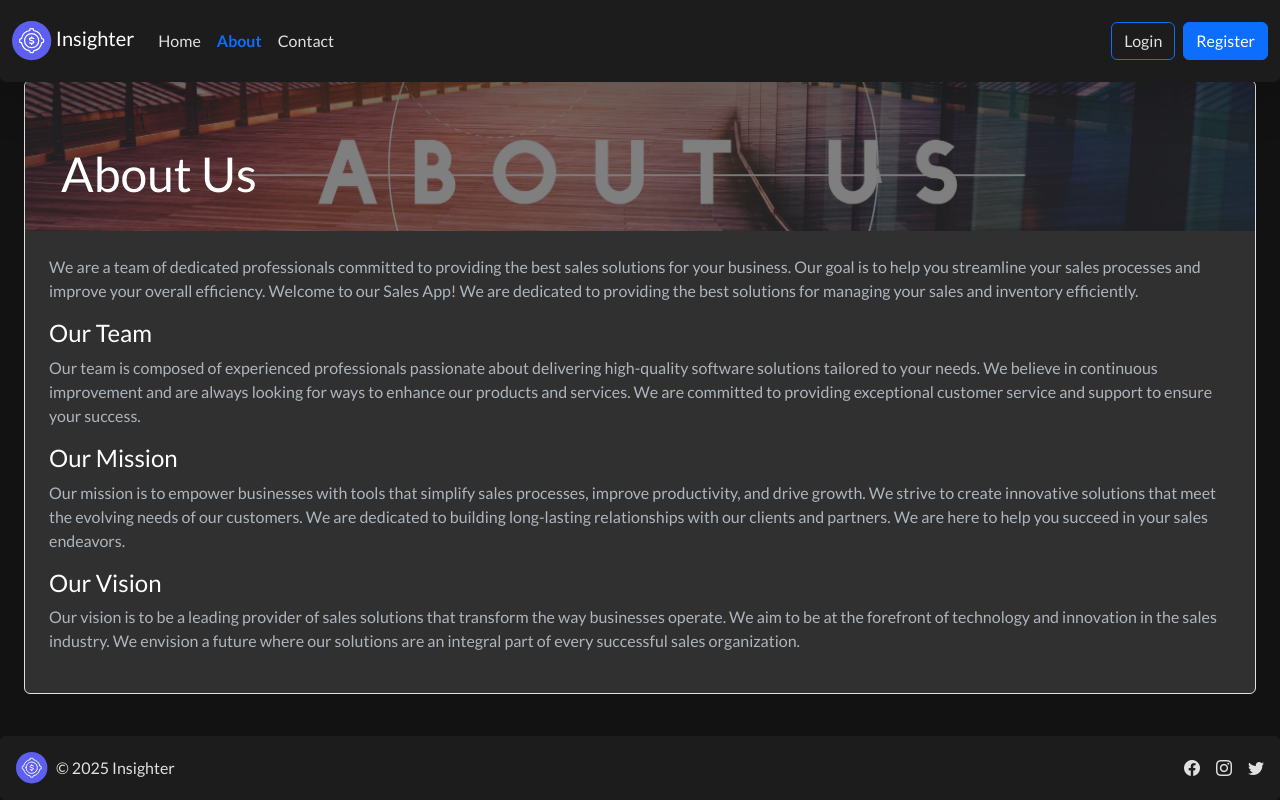
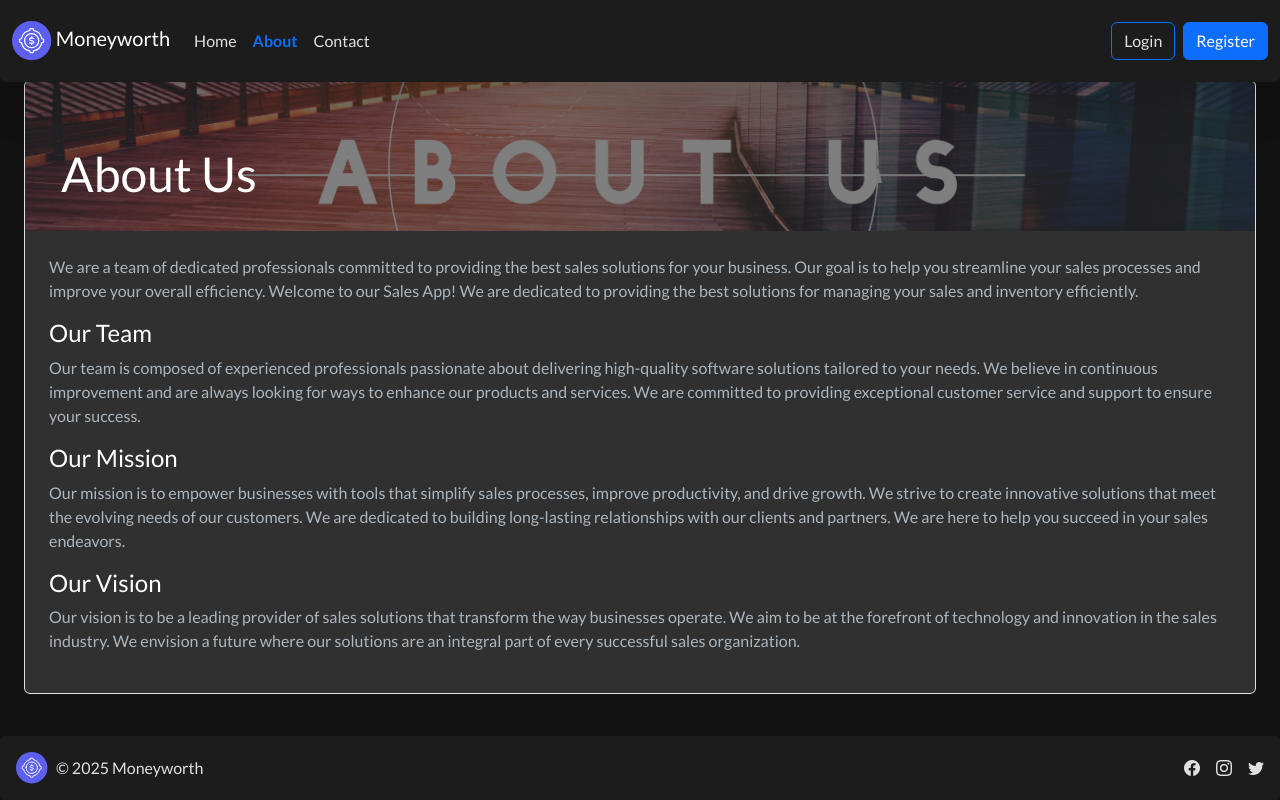
Before and after one commit to Goodvibes74/SDP_website, a Django app: page /about/ in a window 1280 px wide. Run offline with Django 5.2, Linux system fonts and the light colour scheme; some libraries are stand-ins or nearby versions.

Commit message:
Update README and templates: rename application to "Moneyworth" and adjust redirect after user registration

```diff
--- a/sdp_project/core/views.py
+++ b/sdp_project/core/views.py
@@ -51,7 +51,7 @@ def register(request):
             register_error = "Username already exists."
         else:
             user = User.objects.create_user(username=username, email=email, password=password1)
-            return redirect('login')
+            return redirect('home')
     return render(request, 'core/login_and_register.html', {
         'register_error': register_error,
         'active_tab': 'register',
--- a/sdp_project/templates/core/base.html
+++ b/sdp_project/templates/core/base.html
@@ -5,7 +5,7 @@
   <head>
     <meta charset="UTF-8" />
     <meta name="viewport" content="width=device-width, initial-scale=1.2" />
-    <title>SaleApp</title>
+    <title>Money Worth</title>
     <!-- Bootswatch Darkly Theme -->
     <link rel="stylesheet" href="https://cdn.jsdelivr.net/npm/bootswatch@5.3.2/dist/darkly/bootstrap.min.css" />
     <!-- Bootstrap Icons CSS -->
@@ -89,7 +89,7 @@
             </clipPath>
             </defs>
           </svg>
-          Insighter
+          Moneyworth
         </a>
         <button
           class="navbar-toggler collapsed"
@@ -185,7 +185,7 @@
             </defs>
           </svg>
         </a>
-        <span class="mb-3 mb-md-0">© 2025 Insighter</span>
+        <span class="mb-3 mb-md-0">© 2025 Moneyworth</span>
       </div>
       <ul class="nav col-md-4 justify-content-end list-unstyled d-flex">
         <li class="ms-3">
```
Also changed, not shown: README.md.
